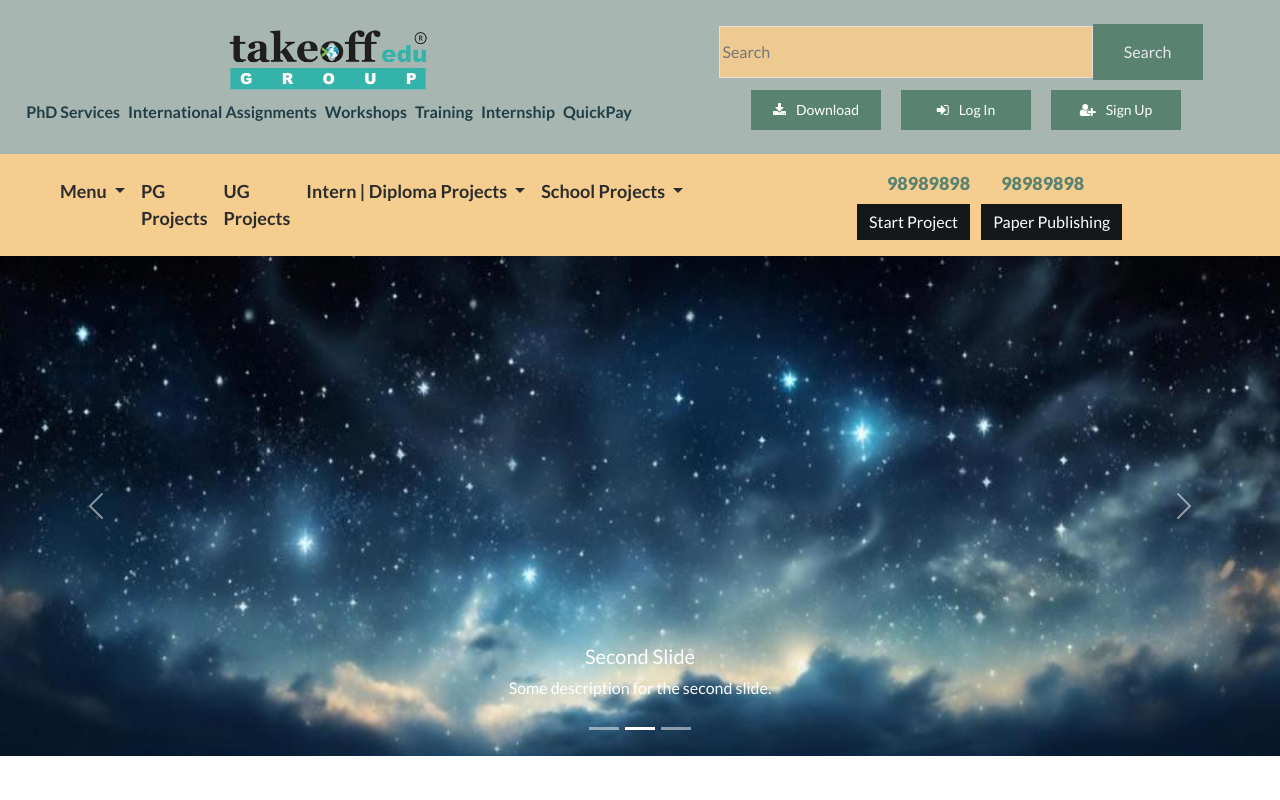
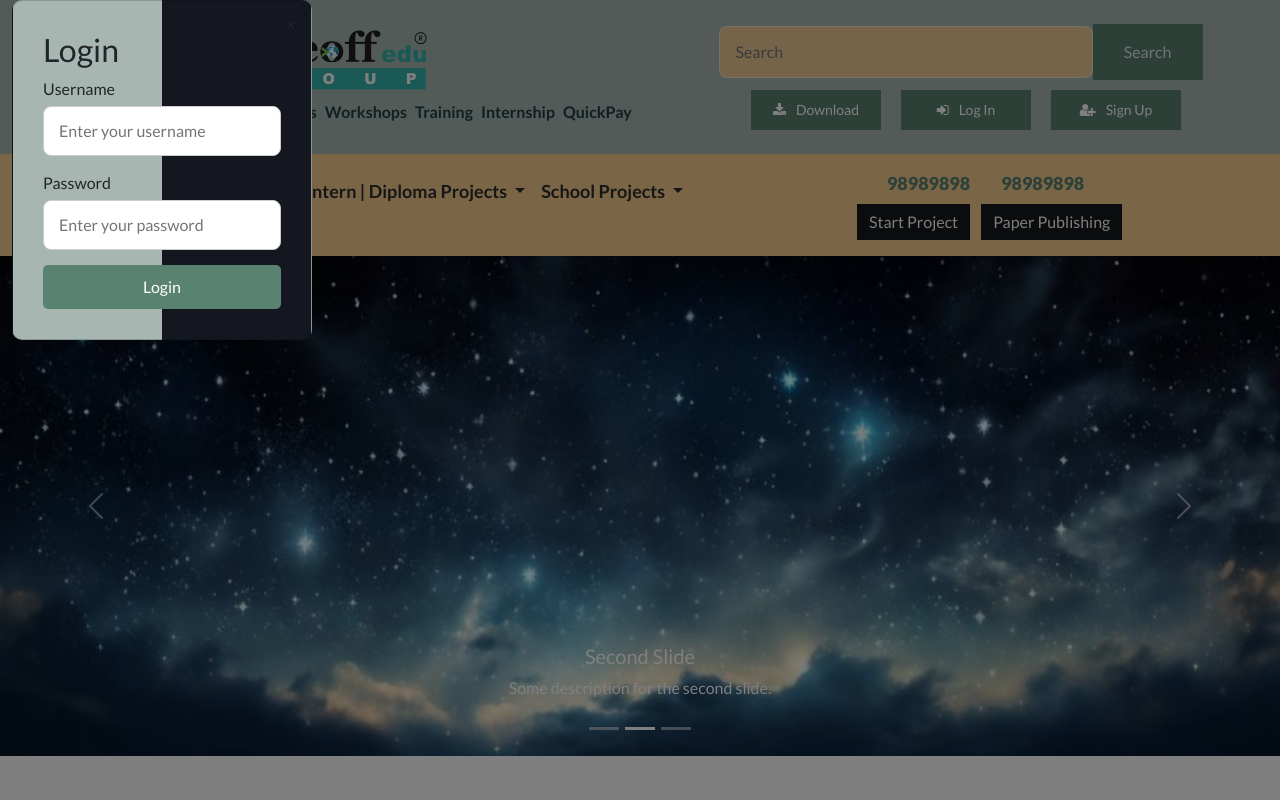
Before and after one commit to mradulbais15/take-it-smart-demo-first, a plain HTML site: page index.html in a window 1280 px wide. Both pictures are taken after a click on the button "Log In". Shown: the top 800 px of the page. Drawn offline with nearby package versions, Linux system fonts and the light colour scheme.

Commit message:
Added functnality

```diff
--- a/index.html
+++ b/index.html
@@ -61,7 +61,7 @@
                     </div>
 
                     <!-- Button 2 (Login) -->
-                    <button>
+                    <button onclick="openModal()">
                         <i class="fa fa-sign-in"></i> Log In
                     </button>
 
@@ -72,6 +72,31 @@
                 </div>
             </div>
         </div>
+
+
+
+
+      <!-- Login Modal -->
+<div id="loginModal" class="modal">
+  <div class="modal-content">
+    <span class="close-button" onclick="closeModal()">&times;</span>
+    <h2>Login</h2>
+    <form>
+      <div class="form-group">
+        <label for="username">Username</label>
+        <input type="text" id="username" placeholder="Enter your username" />
+      </div>
+      <div class="form-group">
+        <label for="password">Password</label>
+        <input type="password" id="password" placeholder="Enter your password" />
+      </div>
+      <button type="submit" class="login-button">Login</button>
+    </form>
+  </div>
+</div>
+
+
+
         <nav class="navbar navbar-expand-lg col-sm-12 w-100 ">
     <div class="container-fluid">
         <!-- Brand Logo or Name -->
@@ -432,7 +457,23 @@
 
 
 
+<script>
+  function openModal() {
+    document.getElementById('loginModal').style.display = 'block';
+  }
 
+  function closeModal() {
+    document.getElementById('loginModal').style.display = 'none';
+  }
+
+  // Close modal when clicking outside of it
+  window.onclick = function (event) {
+    const modal = document.getElementById('loginModal');
+    if (event.target == modal) {
+      modal.style.display = 'none';
+    }
+  };
+</script>
 
 
 <script src="https://code.jquery.com/jquery-3.5.1.slim.min.js"></script>
--- a/style.css
+++ b/style.css
@@ -340,7 +340,190 @@
 body {
     margin: 0;
     font-family: "Lato", sans-serif;
+    overflow-x:hidden;
+    overflow-y: scroll;
+
+}
+
+
+
+/* Styling the scrollbar for webkit browsers */
+::-webkit-scrollbar {
+    width: 12px;
+    /* Width of the scrollbar */
+}
+
+::-webkit-scrollbar-track {
+    background: #f1f1f1;
+    /* Background of the track */
+}
+
+::-webkit-scrollbar-thumb {
+    background: #888;
+    /* Color of the thumb */
+    border-radius: 10px;
+    /* Round the corners of the thumb */
+}
+
+::-webkit-scrollbar-thumb:hover {
+    background: #555;
+    /* Color of the thumb on hover */
+}
+
+/* Styling the scrollbar for Firefox */
+html {
+    scrollbar-width: thin;
+    /* "auto" or "thin" */
+    scrollbar-color: #d51e1e #f1f1f1;
+    /* thumb color and track color */
     overflow-x: hidden;
+}
+
+
+
+
+
+
+
+
+
+
+/* Modal Styles */
+.modal {
+    display: none;
+    position: fixed;
+    top: 0;
+    left: 0;
+    width: 100%;
+    height: 100%;
+    background-color: rgba(0, 0, 0, 0.5);
+    justify-content: center;
+    align-items: center;
+    animation: fadeIn 0.5s;
+}
+
+.modal-content {
+    /* background-color: white; */
+    background: linear-gradient(to right,
+                #a7b6b1 50%,
+                /* Left side: lighter color */
+                #141720 50%
+                /* Right side: darker color */
+            );
+        display: flex;
+    padding: 30px;
+    border-radius: 10px;
+    position: relative;
+    width: 300px;
+    animation: slideIn 0.5s ease-out;
+}
+
+.close-button {
+    position: absolute;
+    top: 10px;
+    right: 15px;
+    font-size: 18px;
+    cursor: pointer;
+}
+
+/* Form Styles */
+.form-group {
+    margin-bottom: 15px;
+}
+
+label {
+    display: block;
+    margin-bottom: 5px;
+}
+
+/* Input Container */
+.input-container {
+    position: relative;
+    margin-bottom: 20px;
+}
+
+/* Input Styles */
+input {
+    width: 100%;
+    padding: 12px 15px;
+    border: 1px solid #ccc;
+    border-radius: 8px;
+    font-size: 16px;
+    transition: border-color 0.3s, box-shadow 0.3s;
+}
+
+input:focus {
+    border-color: #4285f4;
+    /* Google blue */
+    box-shadow: 0 0 5px rgba(66, 133, 244, 0.5);
+    outline: none;
+}
+
+/* Placeholder Label Styles */
+.placeholder{
+    position: absolute;
+    left: 15px;
+    top: 12px;
+    font-size: 16px;
+    color: #aaa;
+    transition: all 0.3s ease;
+    pointer-events: none;
+    /* Prevents label from interfering with clicks */
+}
+
+/* Animation for Floating Effect */
+input:focus+.placeholder,
+input:not(:placeholder-shown)+.placeholder {
+    top: -10px;
+    /* Move up */
+    left: 5px;
+    /* Move left */
+    font-size: 12px;
+    /* Smaller font size */
+    color: #4285f4;
+    /* Change color */
+}
+
+/* Hover Styles */
+input:hover {
+    border-color: #4285f4;
+}
+
+.login-button {
+    background-color: #598270;
+
+    color: white;
+    padding: 10px;
+    border: none;
+    border-radius: 5px;
+    width: 100%;
+    cursor: pointer;
+}
+
+.login-button:hover {
+    background-color: #ffffff;
+    color: #598270;
+}
+
+/* Animations */
+@keyframes fadeIn {
+    from {
+        opacity: 0;
+    }
+
+    to {
+        opacity: 1;
+    }
+}
+
+@keyframes slideIn {
+    from {
+        transform: translateY(-50px);
+    }
+
+    to {
+        transform: translateY(0);
+    }
 }
 
 
```
